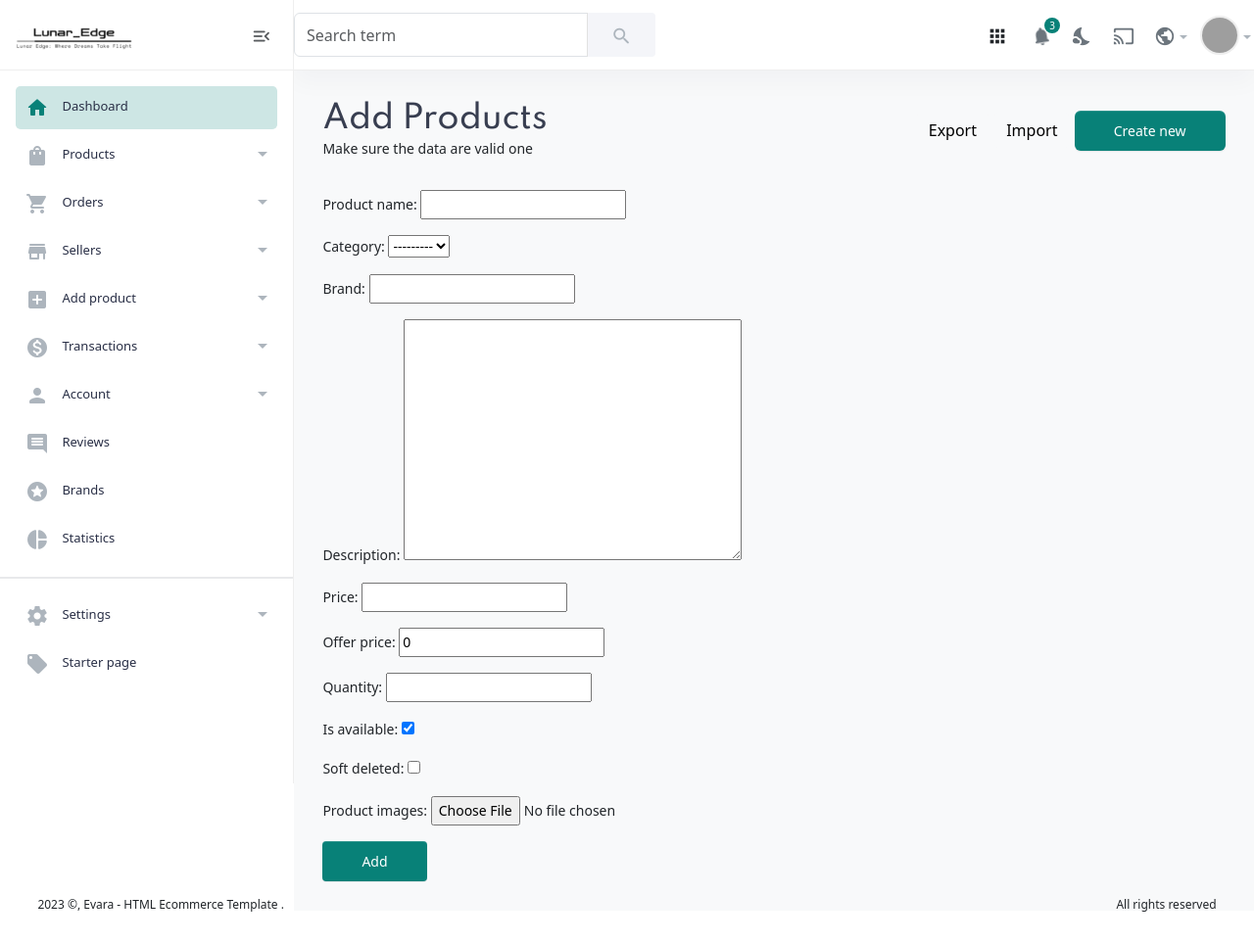
After one commit to AbhijithMR-403/lunar_Edge, a Django app: page /admin/add_product/ in a window 1280 px wide. The commit adds this page. Shown: the whole page at 98% size. Run offline with Django 4.2, Linux system fonts and the light colour scheme; data that the repository does not hold is empty; some libraries are stand-ins or nearby versions; grey boxes are pictures that could not be loaded.

Commit message:
edit in Form have not completed this is done to add product my shop

```diff
--- /dev/null
+++ b/admin_panel/forms.py
@@ -0,0 +1,8 @@
+from django import forms
+from .models import Product
+
+
+class product_form(forms.ModelForm):
+    class Meta:
+        model = Product
+        fields = ('product_name','category','brand','description', 'price','offer_price','quantity','is_available','soft_deleted','product_images',)
--- a/admin_panel/models.py
+++ b/admin_panel/models.py
@@ -1,4 +1,6 @@
 from django.db import models
+from django.utils.text import slugify
+
 
 class Category(models.Model):
     category_name       = models.CharField(max_length=20, unique=True)
@@ -29,5 +31,10 @@ class Product(models.Model):
     soft_deleted = models.BooleanField(default=False)
     product_images = models.ImageField(upload_to='photos/products')
 
+
+    def save(self, *args, **kwargs):
+        self.slug = slugify(self.product_name)
+        super(Product, self).save(*args, **kwargs)
+
     def _str_(self):
            return self.product_name
--- a/admin_panel/urls.py
+++ b/admin_panel/urls.py
@@ -8,5 +8,6 @@ urlpatterns = [
     path('dashboard/',views.dashboard,name='dashboard'),
     path('product_list/',views.product_list,name='product_list'),
     path('categories/',views.categories,name='categories'),
-    path('add_categories/',views.add_categories,name='add_categories')
+    path('add_categories/',views.add_categories,name='add_categories'),
+    path('add_product/',views.add_product,name='add_product'),
 ]
--- a/admin_panel/views.py
+++ b/admin_panel/views.py
@@ -3,6 +3,7 @@ from authenticator.models import Account
 from admin_panel.models import *
 from django.contrib import messages
 from django.contrib.auth import login,logout,authenticate
+from .forms import product_form
 
 # Create your views here.
 def dashboard(request):
@@ -54,3 +55,7 @@ def login(request):
 def add_categories(request):
 
     return redirect('admin_panel:categories')
+
+def add_product(request):
+    form=product_form
+    return render(request,'admin_partition/addproduct.html',{'form':form})
--- a/authenticator/urls.py
+++ b/authenticator/urls.py
@@ -7,4 +7,5 @@ urlpatterns = [
     path('login/',views.user_login,name='userlogin'),
     path('signup/',views.user_signup,name='usersignup'),
     path('otp/',views.otp,name='otp'),
+    path('sent_otp/',views.sent_otp,name='sent_otp'),
 ]
--- /dev/null
+++ b/template/admin_partition/addproduct.html
@@ -0,0 +1,79 @@
+{% extends "admin_partition/base.html" %}
+
+{% block body %}
+<main class="main-wrap">
+    <header class="main-header navbar">
+        <div class="col-search">
+            <form class="searchform">
+                <div class="input-group">
+                    <input list="search_terms" type="text" class="form-control" placeholder="Search term">
+                    <button class="btn btn-light bg" type="button"> <i class="material-icons md-search"></i></button>
+                </div>
+                <datalist id="search_terms">
+                    <option value="Products">
+                    <option value="New orders">
+                    <option value="Apple iphone">
+                    <option value="Ahmed Hassan">
+                </datalist>
+            </form>
+        </div>
+        <div class="col-nav">
+            <button class="btn btn-icon btn-mobile me-auto" data-trigger="#offcanvas_aside"> <i class="material-icons md-apps"></i> </button>
+            <ul class="nav">
+                <li class="nav-item">
+                    <a class="nav-link btn-icon" href="#">
+                        <i class="material-icons md-notifications animation-shake"></i>
+                        <span class="badge rounded-pill">3</span>
+                    </a>
+                </li>
+                <li class="nav-item">
+                    <a class="nav-link btn-icon darkmode" href="#"> <i class="material-icons md-nights_stay"></i> </a>
+                </li>
+                <li class="nav-item">
+                    <a href="#" class="requestfullscreen nav-link btn-icon"><i class="material-icons md-cast"></i></a>
+                </li>
+                <li class="dropdown nav-item">
+                    <a class="dropdown-toggle" data-bs-toggle="dropdown" href="#" id="dropdownLanguage" aria-expanded="false"><i class="material-icons md-public"></i></a>
+                    <div class="dropdown-menu dropdown-menu-end" aria-labelledby="dropdownLanguage">
+                        <a class="dropdown-item text-brand" href="#"><img src="assets/imgs/theme/flag-us.png" alt="English">English</a>
+                        <a class="dropdown-item" href="#"><img src="assets/imgs/theme/flag-fr.png" alt="Français">Français</a>
+                        <a class="dropdown-item" href="#"><img src="assets/imgs/theme/flag-jp.png" alt="Français">日本語</a>
+                        <a class="dropdown-item" href="#"><img src="assets/imgs/theme/flag-cn.png" alt="Français">中国人</a>
+                    </div>
+                </li>
+                <li class="dropdown nav-item">
+                    <a class="dropdown-toggle" data-bs-toggle="dropdown" href="#" id="dropdownAccount" aria-expanded="false"> <img class="img-xs rounded-circle" src="assets/imgs/people/avatar2.jpg" alt="User"></a>
+                    <div class="dropdown-menu dropdown-menu-end" aria-labelledby="dropdownAccount">
+                        <a class="dropdown-item" href="#"><i class="material-icons md-perm_identity"></i>Edit Profile</a>
+                        <a class="dropdown-item" href="#"><i class="material-icons md-settings"></i>Account Settings</a>
+                        <a class="dropdown-item" href="#"><i class="material-icons md-account_balance_wallet"></i>Wallet</a>
+                        <a class="dropdown-item" href="#"><i class="material-icons md-receipt"></i>Billing</a>
+                        <a class="dropdown-item" href="#"><i class="material-icons md-help_outline"></i>Help center</a>
+                        <div class="dropdown-divider"></div>
+                        <a class="dropdown-item text-danger" href="#"><i class="material-icons md-exit_to_app"></i>Logout</a>
+                    </div>
+                </li>
+            </ul>
+        </div>
+    </header>
+    <section class="content-main">
+        <div class="content-header">
+            <div>
+                <h2 class="content-title card-title">Add Products</h2>
+                <p>Make sure the data are valid one</p>
+            </div>
+            <div>
+                <a href="#" class="btn btn-light rounded font-md">Export</a>
+                <a href="#" class="btn btn-light rounded  font-md">Import</a>
+                <a href="#" class="btn btn-primary btn-sm rounded">Create new</a>
+            </div>
+        </div>
+
+    <form action="" method="post"> {% csrf_token %}
+        {{form.as_p}}
+        <button type="submit" class="btn btn-primary">Add</button>
+    </form>
+</section>
+</main>
+
+{% endblock body %}
--- a/template/admin_partition/product.html
+++ b/template/admin_partition/product.html
@@ -67,7 +67,7 @@
             <div>
                 <a href="#" class="btn btn-light rounded font-md">Export</a>
                 <a href="#" class="btn btn-light rounded  font-md">Import</a>
-                <a href="#" class="btn btn-primary btn-sm rounded">Create new</a>
+                <a href={% url "admin_panel:add_product" %} class="btn btn-primary btn-sm rounded">Create new</a>
             </div>
         </div>
         <div class="card mb-4">
@@ -154,4 +154,5 @@
             </nav>
         </div>
     </section>
+</main>
 {% endblock body %}
--- a/template/user_partition/user_authentication/otp.html
+++ b/template/user_partition/user_authentication/otp.html
@@ -26,7 +26,7 @@
 							<form method="POST" class="my-login-validation" action={% url "user_partition:otp" %}  novalidate="">{% csrf_token %}
 								<div class="form-group">
 									<label for="password">OTP
-										<a href={% url "user_partition:otp" %} class="float-right">
+										<a href={% url "user_partition:sent_otp" %} class="float-right">
 											Resend otp?
 										</a>
 									</label>
```
Also changed, not shown: authenticator/views.py (+4 -6 lines).
